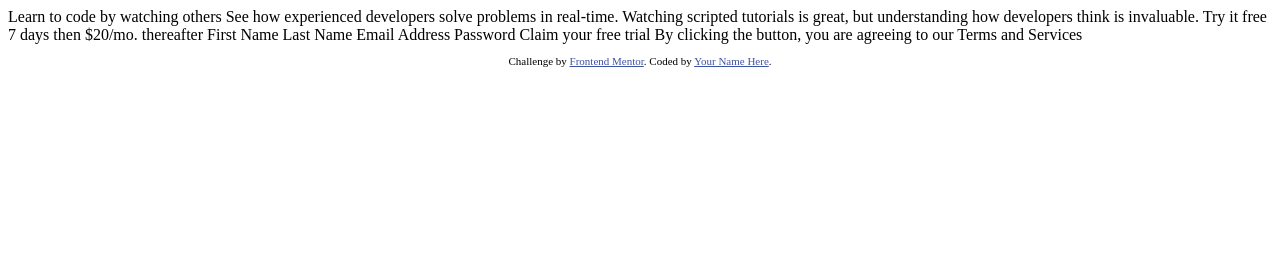
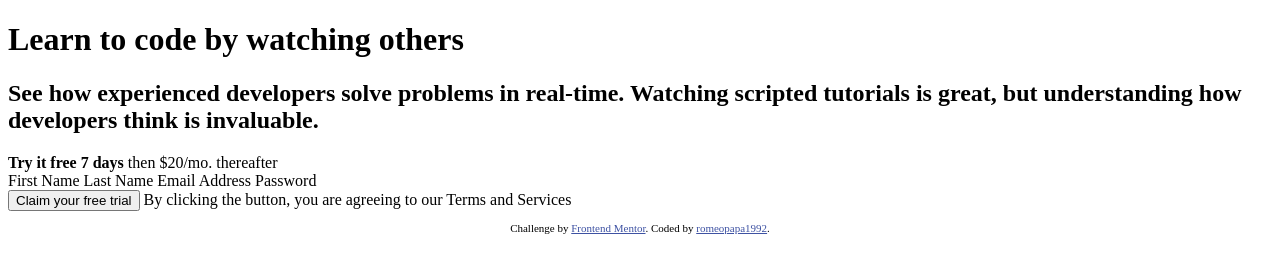
Before and after one commit to romeopapa1992/intro-component-with-signup-form-master, a plain HTML site: page index.html in a window 1280 px wide. Drawn offline with nearby package versions, Linux system fonts and the light colour scheme.

Commit message:
initial form and .js and .css files added

```diff
--- a/index.html
+++ b/index.html
@@ -2,41 +2,48 @@
 <html lang="en">
 <head>
   <meta charset="UTF-8">
-  <meta name="viewport" content="width=device-width, initial-scale=1.0"> <!-- displays site properly based on user's device -->
+  <meta name="viewport" content="width=device-width, initial-scale=1.0">
 
   <link rel="icon" type="image/png" sizes="32x32" href="./images/favicon-32x32.png">
+  <link rel="stylesheet" href="styles.css">
 
   <title>Frontend Mentor | Intro component with sign up form</title>
 
-  <!-- Feel free to remove these styles or customise in your own stylesheet 👍 -->
-  <style>
-    .attribution { font-size: 11px; text-align: center; }
-    .attribution a { color: hsl(228, 45%, 44%); }
-  </style>
 </head>
 <body>
+  <main>
+    <div class="intro">
 
-  Learn to code by watching others
+      <h1>Learn to code by watching others</h1>
 
-  See how experienced developers solve problems in real-time. Watching scripted tutorials is great,
-  but understanding how developers think is invaluable.
+      <h2>See how experienced developers solve problems in real-time. Watching scripted tutorials is great,
+          but understanding how developers think is invaluable.</h2>
+    </div>
 
-  Try it free 7 days then $20/mo. thereafter
+    <div class="card">
+      <span><b>Try it free 7 days</b> then $20/mo. thereafter</span>
+      <form>
 
-  First Name
-  Last Name
-  Email Address
-  Password
 
-  Claim your free trial
 
-  By clicking the button, you are agreeing to our Terms and Services
+        First Name
+        Last Name
+        Email Address
+        Password
+      </form>
+      <button class="trial">Claim your free trial</button>
 
+        By clicking the button, you are agreeing to our Terms and Services
+    </div>
+  </main>
   <footer>
     <p class="attribution">
       Challenge by <a href="https://www.frontendmentor.io?ref=challenge" target="_blank">Frontend Mentor</a>.
-      Coded by <a href="#">Your Name Here</a>.
+      Coded by <a href="#">romeopapa1992</a>.
     </p>
   </footer>
 </body>
+
+<script src="https://ajax.googleapis.com/ajax/libs/jquery/3.7.1/jquery.min.js"></script>
+<script src="signUp.js" charset="utf-8"></script>
 </html>
--- /dev/null
+++ b/styles.css
@@ -0,0 +1,7 @@
+.attribution {
+    font-size: 11px; text-align: center;
+}
+
+.attribution a {
+    color: hsl(228, 45%, 44%);
+}
```
Also changed, not shown: signUp.js (added).
